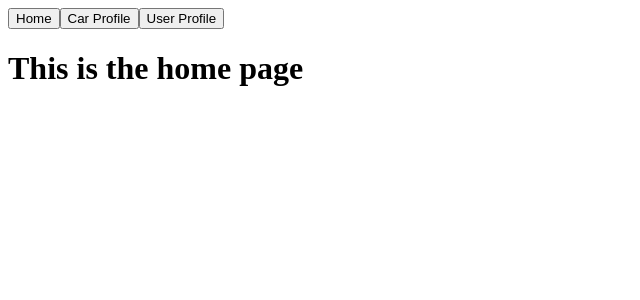
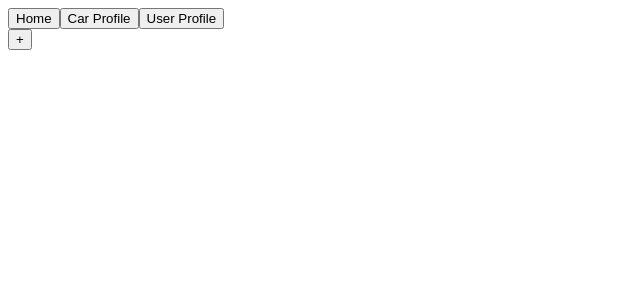
Before and after one commit to grigdon/Maintenance-Man, a React (Vite) app in the folder client/: page /#/ in a window 1280 px wide. Shown: the top 300 px of the page, without its empty margins (0-640 px from the left). Built offline with nearby package versions, Linux system fonts and the light colour scheme.

Commit message:
added popup template to home page

```diff
--- a/client/src/pages/Home.tsx
+++ b/client/src/pages/Home.tsx
@@ -1,8 +1,19 @@
+import Popup from "reactjs-popup"
+import 'reactjs-popup/dist/index.css'
+
 export function Home() {
     return (
-        <>
-            <h1>This is the home page</h1>
-        </>
+      <>
+        <Popup trigger={<button>+</button>} position="right center"
+          modal nested> {
+            <div>
+              Add Vehicle Information Here
+            </div>
+          }
+          <div>car_name</div>
+          <div>car_type_etc</div>
+        </Popup>
+      </>
     )
 }
 
@@ -16,4 +27,26 @@ export function Home() {
         ))}
       </div>
    </main>
+
+   <div
+      className="modal show"
+      style={{ display: 'block', position: 'initial' }}
+    >
+      <Modal.Dialog>
+        <Modal.Header closeButton>
+          <Modal.Title>Modal title</Modal.Title>
+        </Modal.Header>
+
+        <Modal.Body>
+          <p>Modal body text goes here.</p>
+        </Modal.Body>
+
+        <Modal.Footer>
+          <Button variant="secondary">Close</Button>
+          <Button variant="primary">Save changes</Button>
+        </Modal.Footer>
+      </Modal.Dialog>
+    </div>
+  );
+
 */}
```
